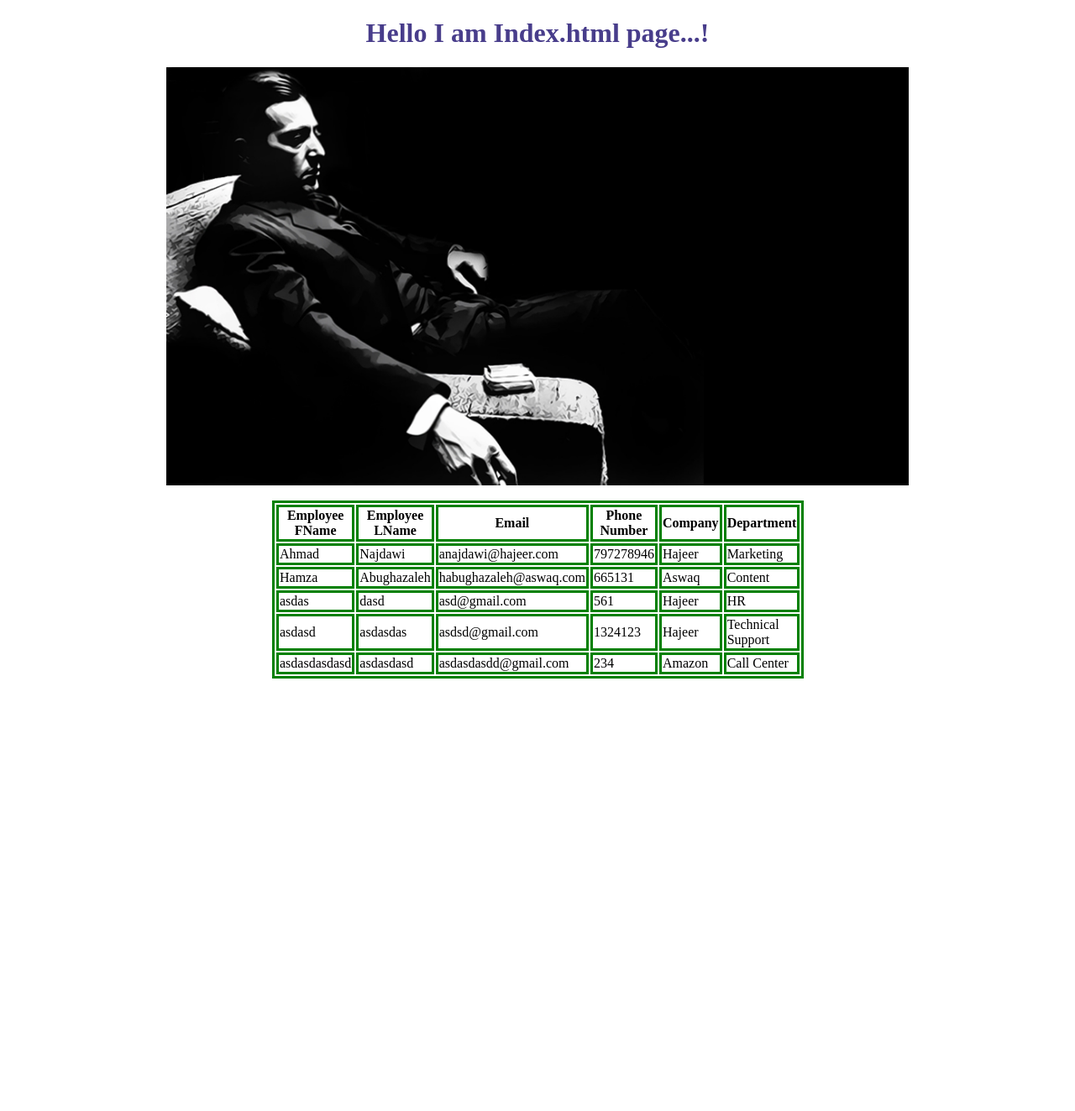
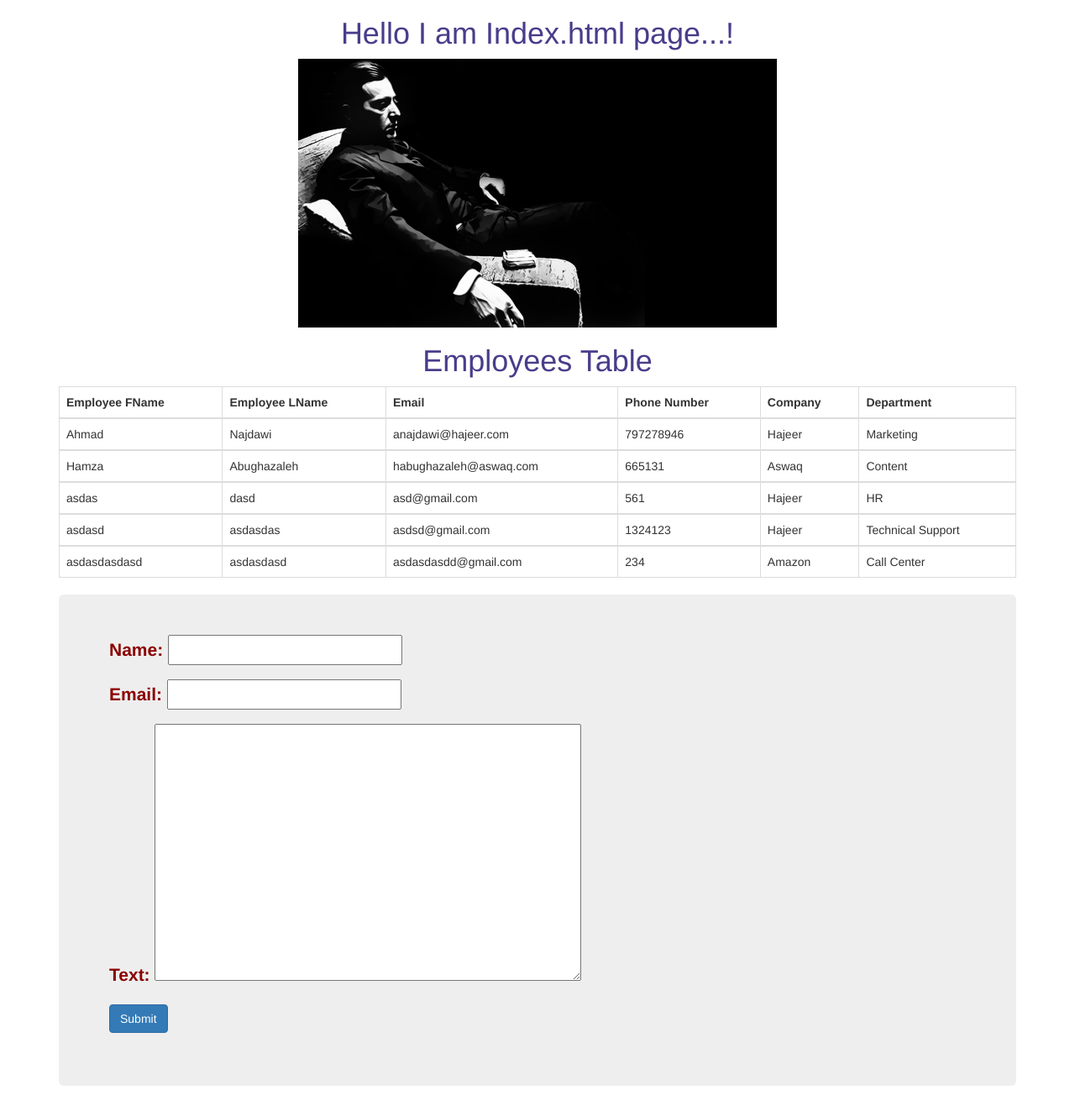
Before and after one commit to Najdawi95/MyTest, a Django app: page / in a window 1280 px wide. Shown: the whole page at 84% size. Before the commit the page ends 808 px from the top, so only its background shows below. Run offline with Django 3.2, Linux system fonts and the light colour scheme; data comes from the database, SQL or seed files in the repository; some libraries are stand-ins or nearby versions.

Commit message:
create forms.py page and add form to index.html

```diff
--- /dev/null
+++ b/Exercise/ex_app/forms.py
@@ -0,0 +1,7 @@
+from django import forms
+
+
+class FormAddCompany(forms.Form):
+    name = forms.CharField(max_length=25)
+    email = forms.EmailField()
+    text = forms.CharField(widget=forms.Textarea)
--- a/Exercise/ex_app/views.py
+++ b/Exercise/ex_app/views.py
@@ -1,7 +1,7 @@
 from django.shortcuts import render
 from django.http import HttpResponse
 from ex_app.models import Company, Department, Employees
-
+from . import forms
 
 # Create your views here.
 def index(request):
@@ -9,11 +9,16 @@ def index(request):
     # index_dict = {'insert_index_from_views':'hello i am from index in views !!'}
     # return render(request, 'ex_app/index.html', context=index_dict)
     Employees_Rows = Employees.objects.order_by('Emp_FName')
-    Employees_dic = {'Employees_Rows': Employees_Rows}
-    return render(request, 'ex_app/index.html', context=Employees_dic)
+    # Employees_dic = {'Employees_Rows': Employees_Rows}
+    form = forms.FormAddCompany()
+    return render(request, 'ex_app/index.html', context={'Employees_Rows':Employees_Rows,'form':form})
 
 
 def about(request):
     # return HttpResponse("hello i am about in views !!")
     about_dict = {'insert_about_from_views': 'hello i am from about in views !!'}
     return render(request, 'ex_app/about.html', context=about_dict)
+
+# def form_add_comp(request):
+#     form = forms.FormAddCompany()
+#     return render(request, 'ex_app/index.html', {'form':form})
--- a/Exercise/static/css/my_style.css
+++ b/Exercise/static/css/my_style.css
@@ -5,23 +5,19 @@ h1 {
 
 p {
     color: darkred;
-    text-align: center;
+    /*text-align: center;*/
 }
 
 img {
-    width: 70%;
-    display: block;
-    margin-left: auto;
-    margin-right: auto;
-}
-
-.table_records {
     width: 50%;
     display: block;
     margin-left: auto;
     margin-right: auto;
 }
 
-table, th, td {
-    border: 3px green solid;
+#employees_table{
+
+    /*display: block;*/
+    margin-left: auto;
+    margin-right: auto;
 }
--- a/Exercise/templates/ex_app/index.html
+++ b/Exercise/templates/ex_app/index.html
@@ -3,18 +3,26 @@
 <html lang="en">
 <head>
     <meta charset="UTF-8">
+    <link rel="stylesheet" href="https://maxcdn.bootstrapcdn.com/bootstrap/3.3.7/css/bootstrap.min.css">
     <link rel="stylesheet" href="{% static 'css/my_style.css' %}">
     <title>Index.html</title>
 </head>
 <body>
+<div class="container">
+    <div class="row">
+        <div class="col-md-12">
             <h1>Hello I am Index.html page...!</h1>
             <!--{{insert_index_from_views}}-->
 
             <img src="{% static 'images/alpachino.jpg' %}" alt="image"/>
-<br>
-<div class="table_records">
+
+        </div>
+    </div>
+    <div class="row">
+        <div class="col-md-12">
+            <h1>Employees Table</h1>
             {% if Employees_Rows %}
-    <table>
+            <table class="table table-hover table-bordered" id="employees_table">
                 <thead>
                 <th>Employee FName</th>
                 <th>Employee LName</th>
@@ -25,6 +33,7 @@
                 </thead>
 
                 {% for row in Employees_Rows %}
+                <tbody>
                 <tr>
                     <td>{{row.Emp_FName}}</td>
                     <td>{{row.Emp_LName}}</td>
@@ -33,12 +42,29 @@
                     <td>{{row.Comp_Name}}</td>
                     <td>{{row.Dept_Name}}</td>
                 </tr>
+                </tbody>
+
                 {% endfor %}
+            </table>
+            {% else %}
+            <!--<P>No Employees Founds...!</P>-->
+            {% endif %}
 
-        {% else %}
-        <P>No Employees Founds...!</P>
-        {% endif %}
-    </table>
+        </div>
+    </div>
+
+
+    <div id="form-div">
+        <div class="jumbotron">
+            <form method="post">
+                <div class="form-group">
+                    {{form.as_p}}
+                    {% csrf_token %}
+                    <input type="submit" class="btn btn-primary " value="Submit">
+                </div>
+            </form>
+        </div>
+    </div>
 </div>
 </body>
 </html>
```
Lines whose indentation alone changed are shown as unchanged.
